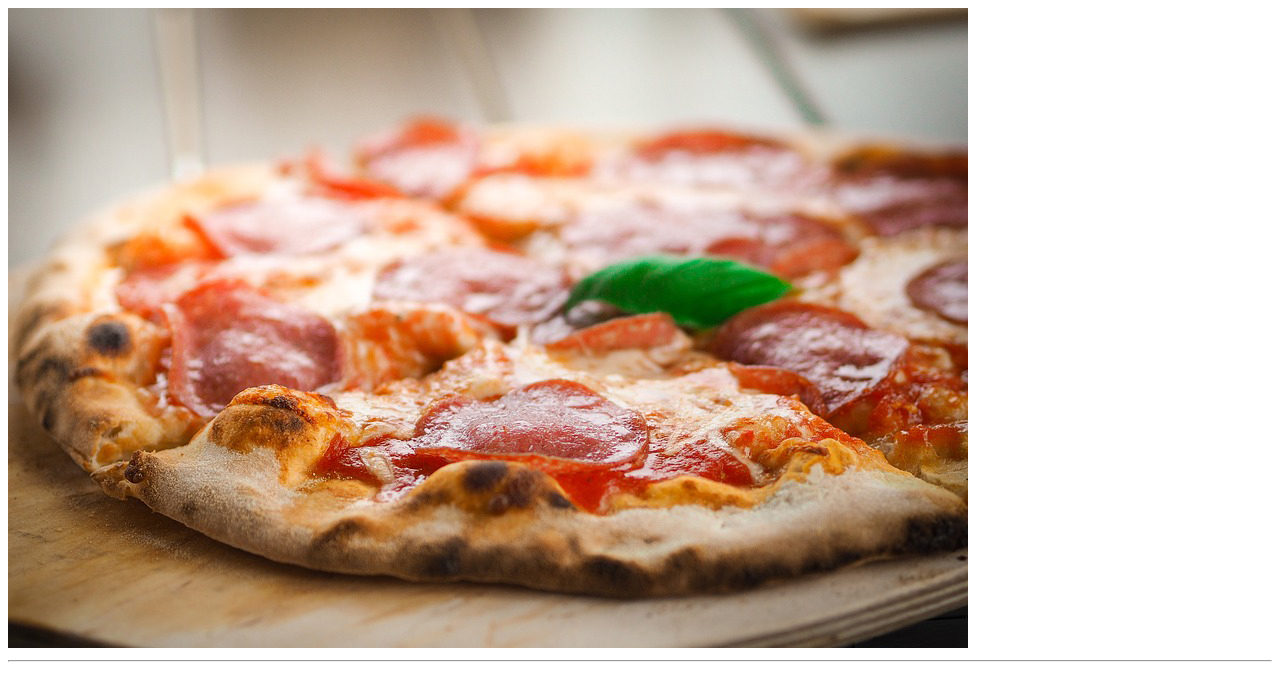
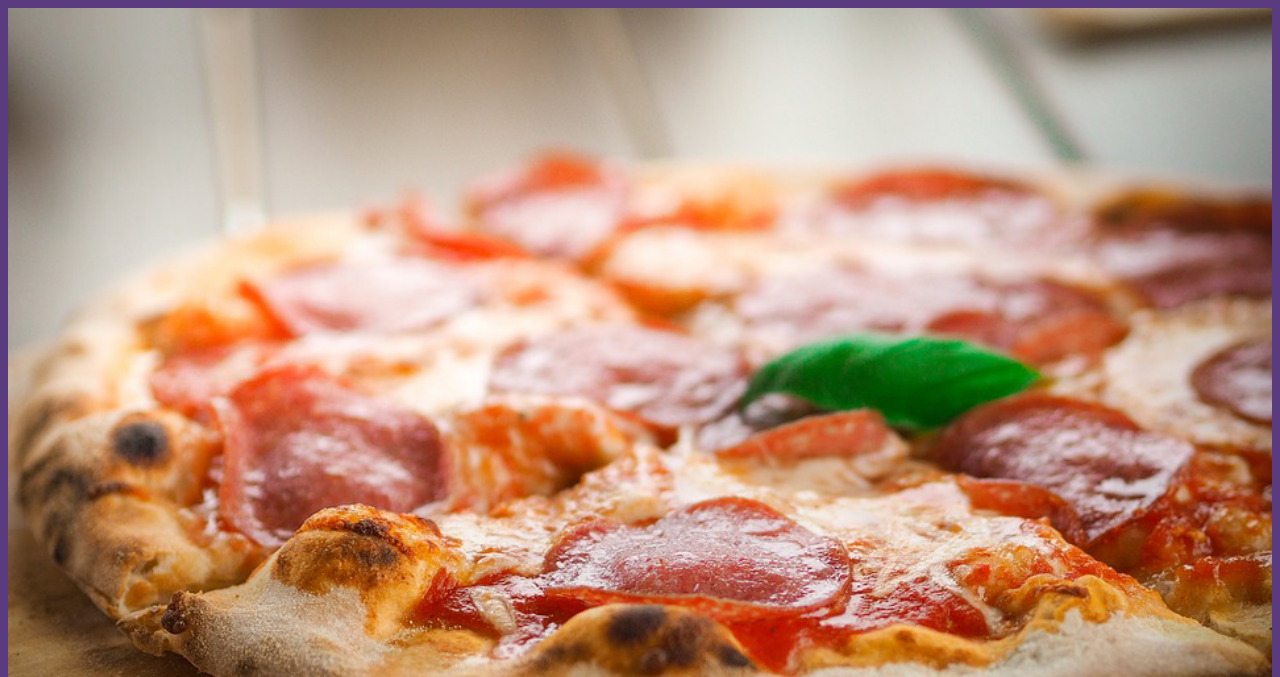
Before and after one commit to filiko/pizzaaa, a plain HTML site: page index.html in a window 1280 px wide. Shown: the top 677 px of the page. Drawn offline with Linux system fonts and the light colour scheme.

Commit message:
Update index.html

```diff
--- a/index.html
+++ b/index.html
@@ -1,11 +1,22 @@
 <!DOCTYPE html>
+<html>
+
+
+<head>
+<!-- Label -->
+<title> Work In Progress </title>
+<link href="style.css" rel="stylesheet" type="text/css" />
+
+</head>
+
+
 <body>
 
 <!-- Picture Section-->
 
 
 
-    <img src="images/pizza.jpg" alt="In progress" />
+    <img src="images/pizza.jpg" alt="In progress" class="overheadpic"/>
   </div>
   <div class="textContainer">
 
```
